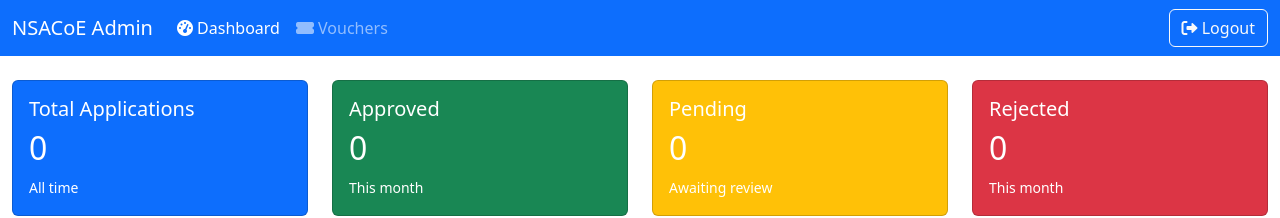
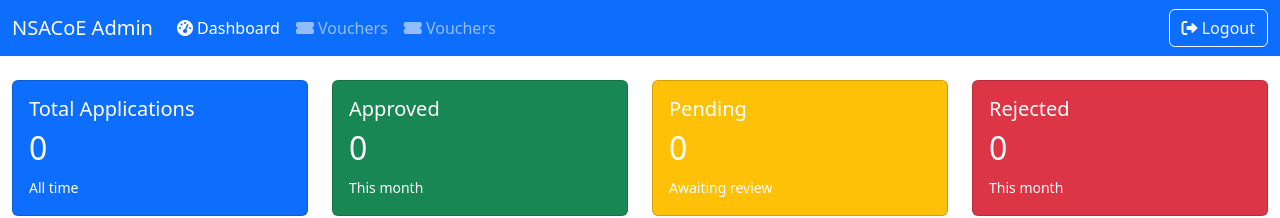
Before and after one commit to Bruce-jnr/Application-System, a website: page views/admin-dashboard.html in a window 1280 px wide. Shown: the top 218 px of the page. Drawn offline with nearby package versions, Linux system fonts and the light colour scheme; no server answers; sample sign-in values are in the browser's storage.

Commit message:
Fixed unknown

```diff
--- a/views/admin-dashboard.html
+++ b/views/admin-dashboard.html
@@ -33,7 +33,11 @@
                             <i class="fas fa-ticket-alt"></i> Vouchers
                         </a>
                     </li>
-
+                    <li class="nav-item">
+                        <a class="nav-link" href="/admin/vouchers">
+                            <i class="fas fa-ticket-alt"></i> Vouchers
+                        </a>
+                    </li>
                 </ul>
                 <div class="d-flex">
                     <button class="btn btn-outline-light" id="logoutBtn">
```
